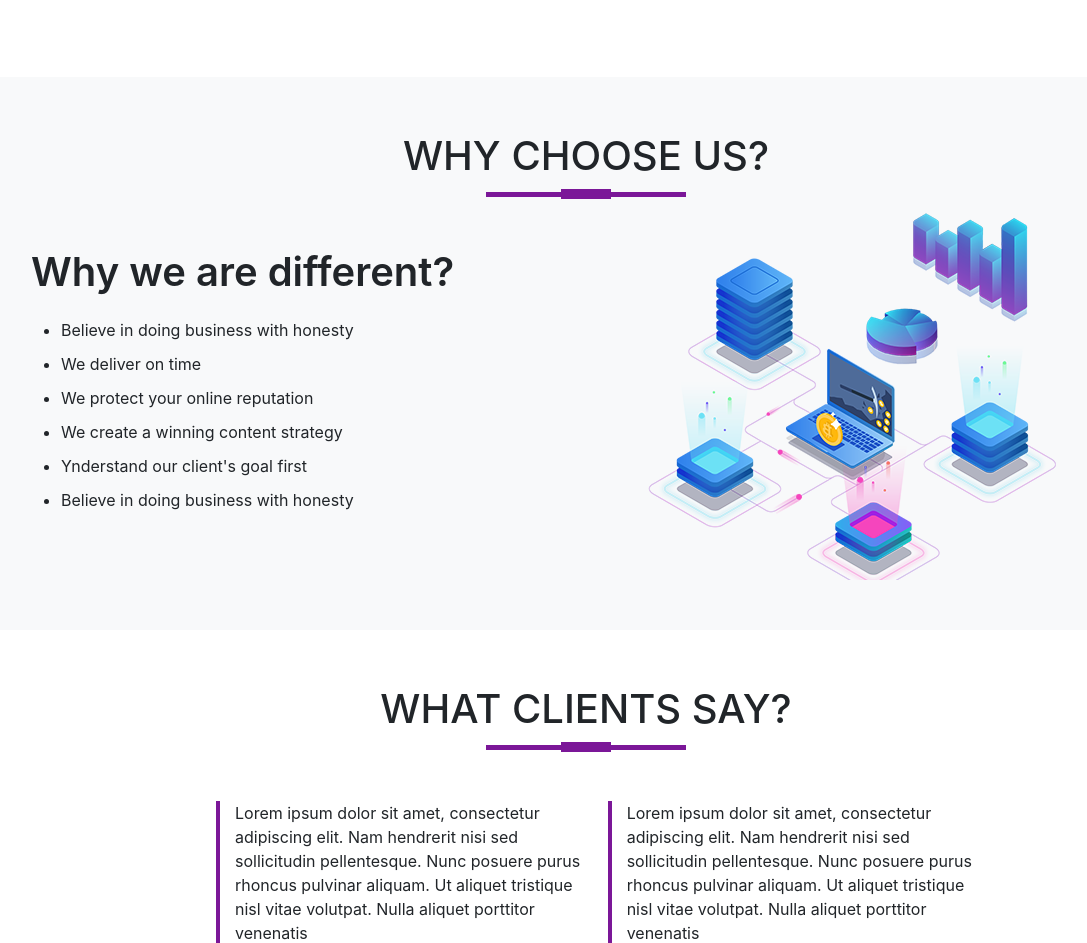
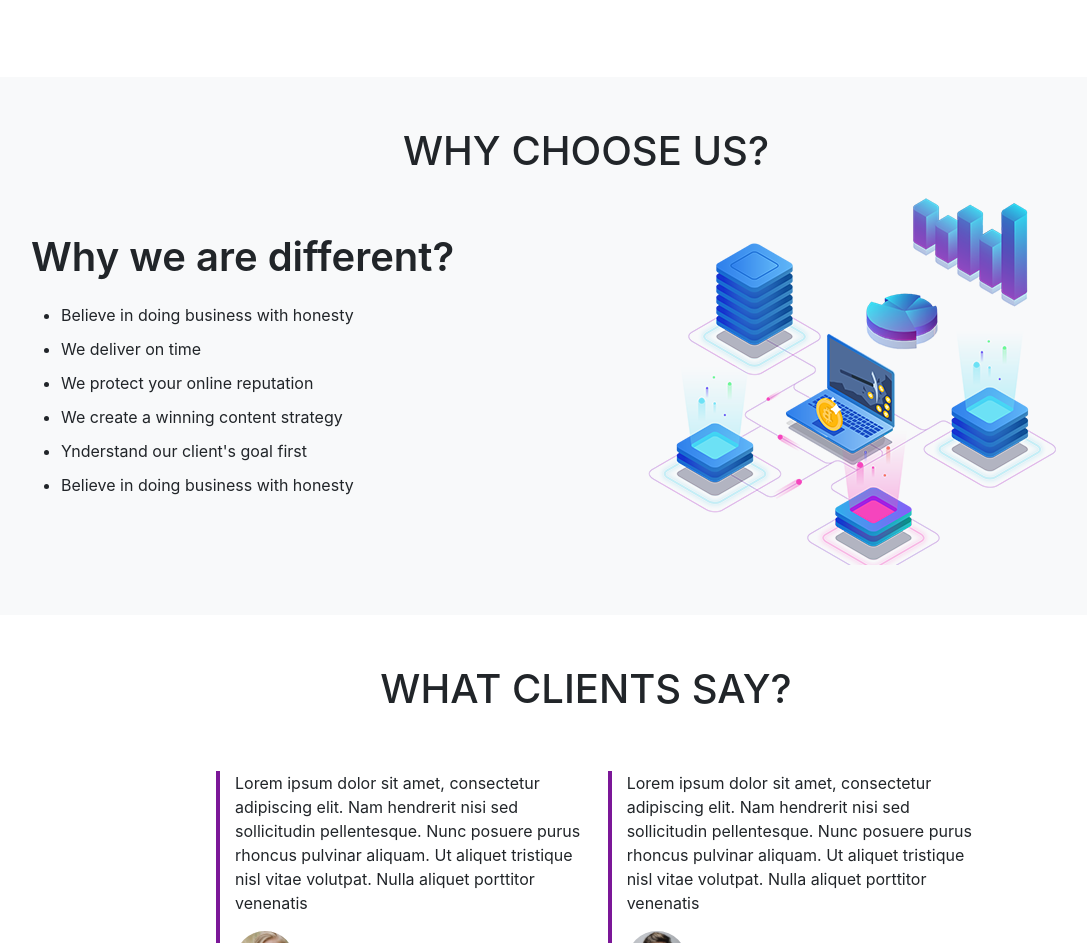
Before and after one commit to RabiyaNadeem/Socialfly, a plain HTML site: page index.html in a window 1280 px wide. Shown: the part 1284-2227 px from the top of the page, without its empty margins (54-1141 px from the left). Drawn offline with nearby package versions, Linux system fonts and the light colour scheme.

Commit message:
Update index.html

```diff
--- a/index.html
+++ b/index.html
@@ -113,7 +113,7 @@
   <!-- -----------------About Us----------- -->
   <section id="about-us">
     <div class="container">
-      <h1 class="title text-center">WHY CHOOSE US?</h1>
+      <h1 class=" text-center">WHY CHOOSE US?</h1>
       <div class="row">
         <div class="col-md-6 about-us">
           <p class="about-title">Why we are different?</p>
@@ -137,7 +137,7 @@
   <!-- ----------------Testimonials------------ -->
   <section id="testimonials">
     <div class="container">
-      <h1 class="title text-center">WHAT CLIENTS SAY?</h1>
+      <h1 class=" text-center">WHAT CLIENTS SAY?</h1>
       <div class="row offset-2">
         <div class="col-md-5 testimonials">
           <p>Lorem ipsum dolor sit amet, consectetur adipiscing elit. Nam hendrerit nisi sed sollicitudin pellentesque.
```
